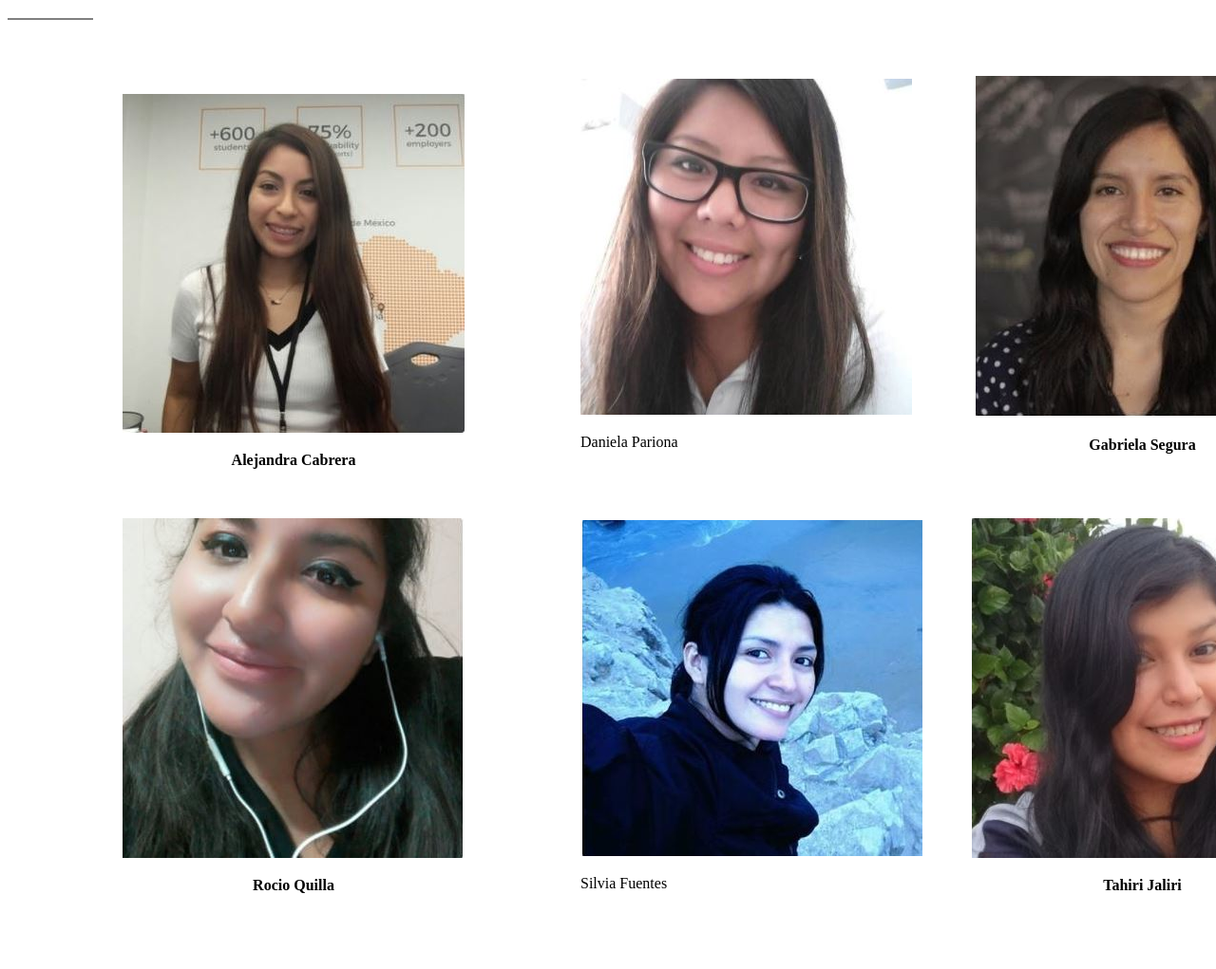
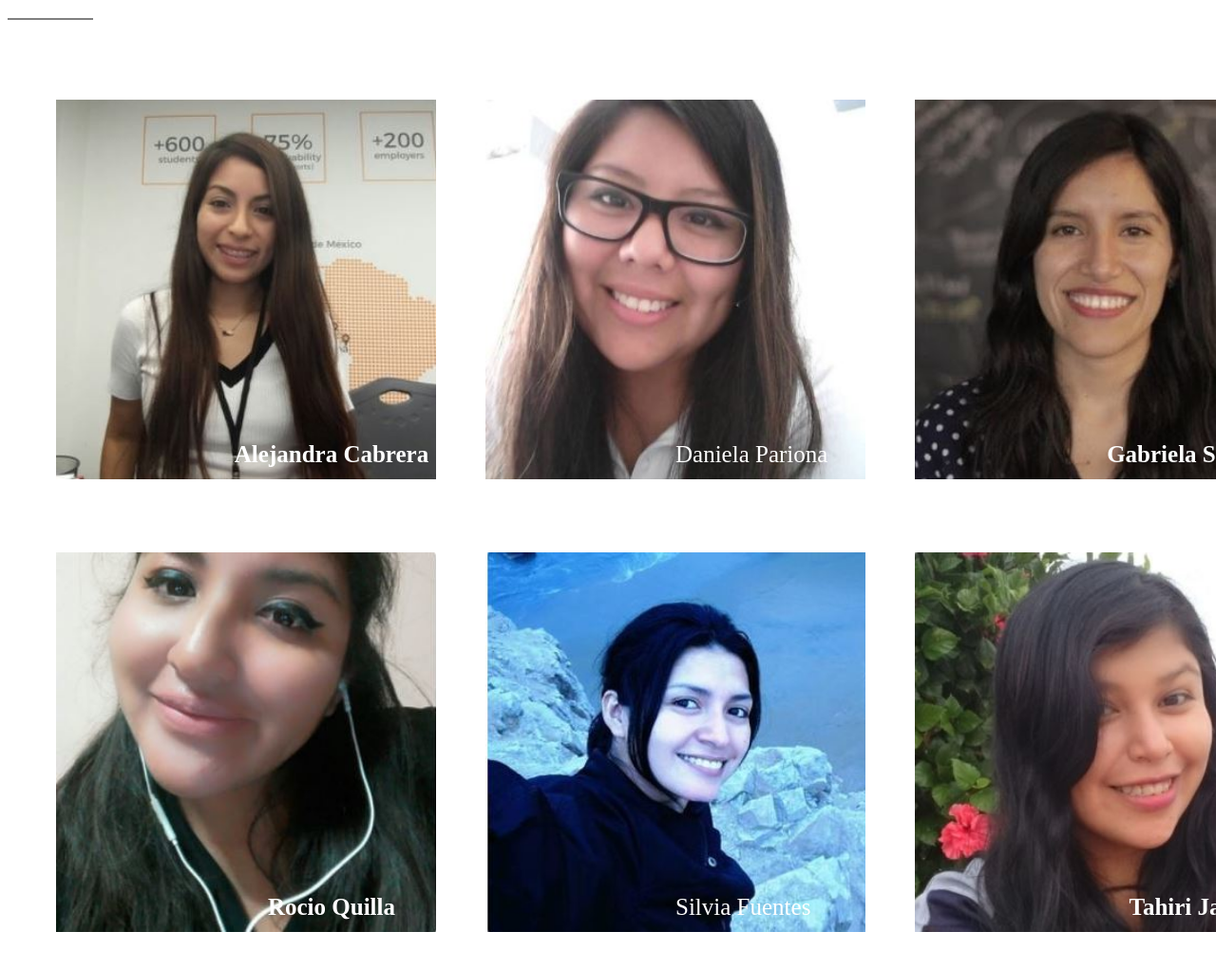
Before and after one commit to FlorQY/Nuestras-coders, a plain HTML site: page index.html in a window 1280 px wide. Shown: the part 61-1082 px from the top of the page at 95% size. Drawn offline with Linux system fonts and the light colour scheme.

Commit message:
modificando estructura css

```diff
--- a/css/main.css
+++ b/css/main.css
@@ -1,15 +1,61 @@
-#imagen {
-			width:500px;
-			height:375px;
-			position:relative;
-		}
-		#imagen>div
-		{
-			position: relative;
-			bottom:25px;
-			color:#fff;
-			background-color:#000;
-			padding:2px 10px;
-			opacity:0.5;
-			font-weight:bold;
-		}
+.box-1 {
+	background-image: url(../assets/images/Alejandra_CP.jpg);
+	width: 400px;
+	height: 400px;
+	background-size: cover;
+}
+.box-2 {
+		background-image: url(../assets/images/Daniela.Ruth.jpg);
+		width: 400px;
+		height: 400px;
+		background-size: cover;
+}
+.box-3 {
+		background-image: url(../assets/images/Gabriela.jpg);
+		width: 400px;
+		height: 400px;
+		background-size: cover;
+}
+.box-4 {
+		background-image: url(../assets/images/RocioQm.jpg);
+		width: 400px;
+		height: 400px;
+	  background-size: cover;
+}
+
+.box-5 {
+			background-image: url(../assets/images/SilviaTivi.jpg);
+			width: 400px;
+			height: 400px;
+		  background-size: cover;
+}
+.box-6 {
+			background-image: url(../assets/images/Tahiri.jpg);
+			width: 400px;
+			height: 400px;
+			background-size: cover;
+			}
+
+p, .box {
+	position: relative;
+  left: 90px;
+	top: 360px;
+	color: #fff;
+	font-size: 25px;
+}
+
+.box-2  p {
+	position: relative;
+  left: 200px;
+	top: 360px;
+	color: #fff;
+	font-size: 25px;
+}
+
+.box-5 p{
+	position: relative;
+  left: 200px;
+	top: 360px;
+	color: #fff;
+	font-size: 25px;
+}
--- a/index.html
+++ b/index.html
@@ -3,27 +3,26 @@
   <head>
     <meta charset="utf-8">
      <title>Presentación de coders</title>
-     <h1>Nuestras coders</h1>
-    <hr align="left" width="7%"noshade="noshade"/>
-      <link rel="stylesheet" href="/css/main.css">
+      <link rel="stylesheet" href="css/main.css">
   </head>
   <body>
+    <h1>Nuestras coders</h1>
+    <hr align="left" width="7%"noshade="noshade"/>
+
     <table cellspacing="50">
+<tr>
+     <th><div class="box-1"><p>Alejandra Cabrera</p></div></th>
+     <td><div class="box-2"><p>Daniela Pariona</p></div></td>
+     <th><div class="box-3"><p>Gabriela Segura</p></div></th>
 
+</tr>
 
-    <tr>
-     <th><div id="imagen"><img src="assets/images/Alejandra_CP.jpg" alt="coder Alejandra"><p>Alejandra Cabrera</p></div> </th>
-     <td><img src="assets/images/Daniela.Ruth.jpg" alt="coder Daniela"><p>Daniela Pariona</p></td>
-     <th><img src="assets/images/Gabriela.jpg" alt="coder Gabriela"><p>Gabriela Segura</p></th>
+<tr>
+    <th><div class="box-4"><p>Rocio Quilla</p></div></th>
+    <td><div class="box-5"><p>Silvia Fuentes</p></div></td>
+    <th><div class="box-6"><p>Tahiri Jaliri</p></div></th>
+  </tr>
 
-    </tr>
-
-
-  <tr>
-    <th><img src="assets/images/RocioQm.jpg" alt="coder Rocio"><p>Rocio Quilla</p></th>
-    <td><img src="assets/images/SilviaTivi.jpg" alt="coder Silvia"><p>Silvia Fuentes</p></td>
-    <th><img src="assets/images/Tahiri.jpg" alt="coder Tahiri"><p>Tahiri Jaliri</p></th>
-  </tr>
-    </table>
+</table>
   </body>
 </html>
```
